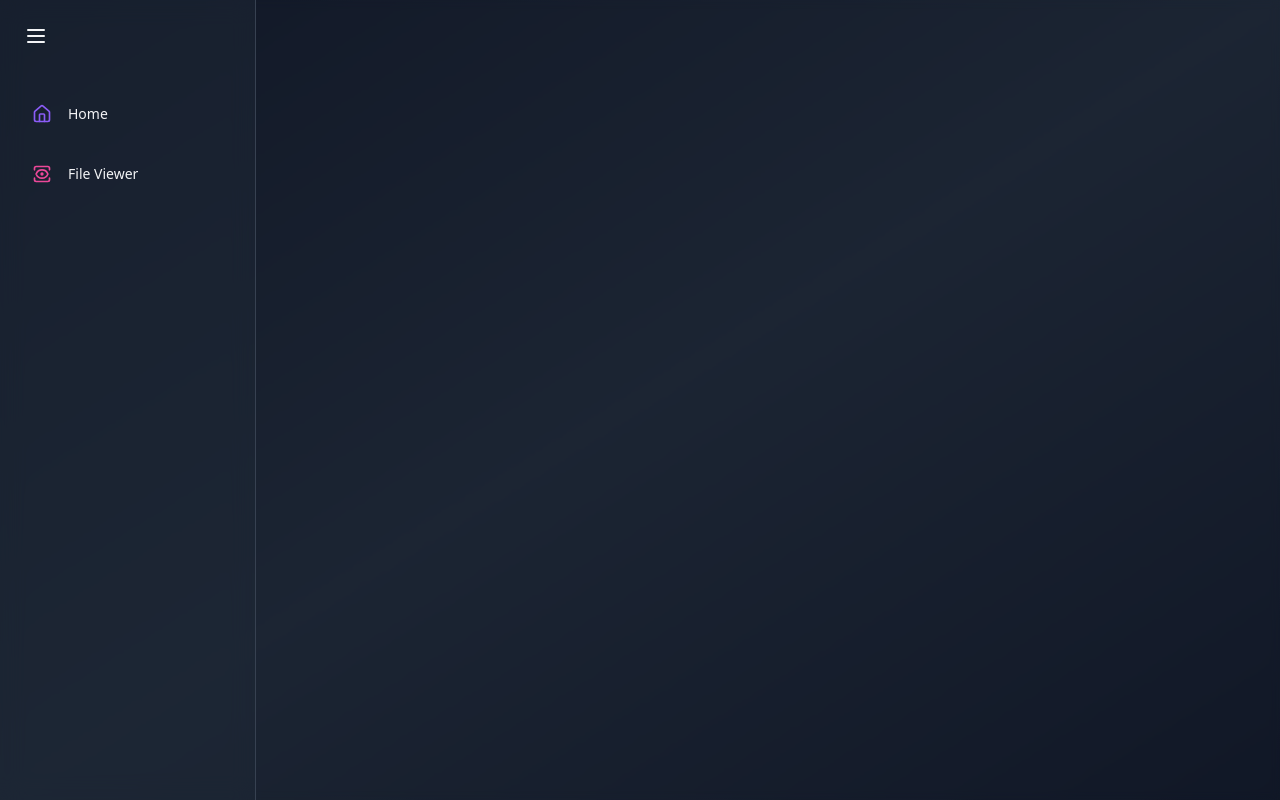
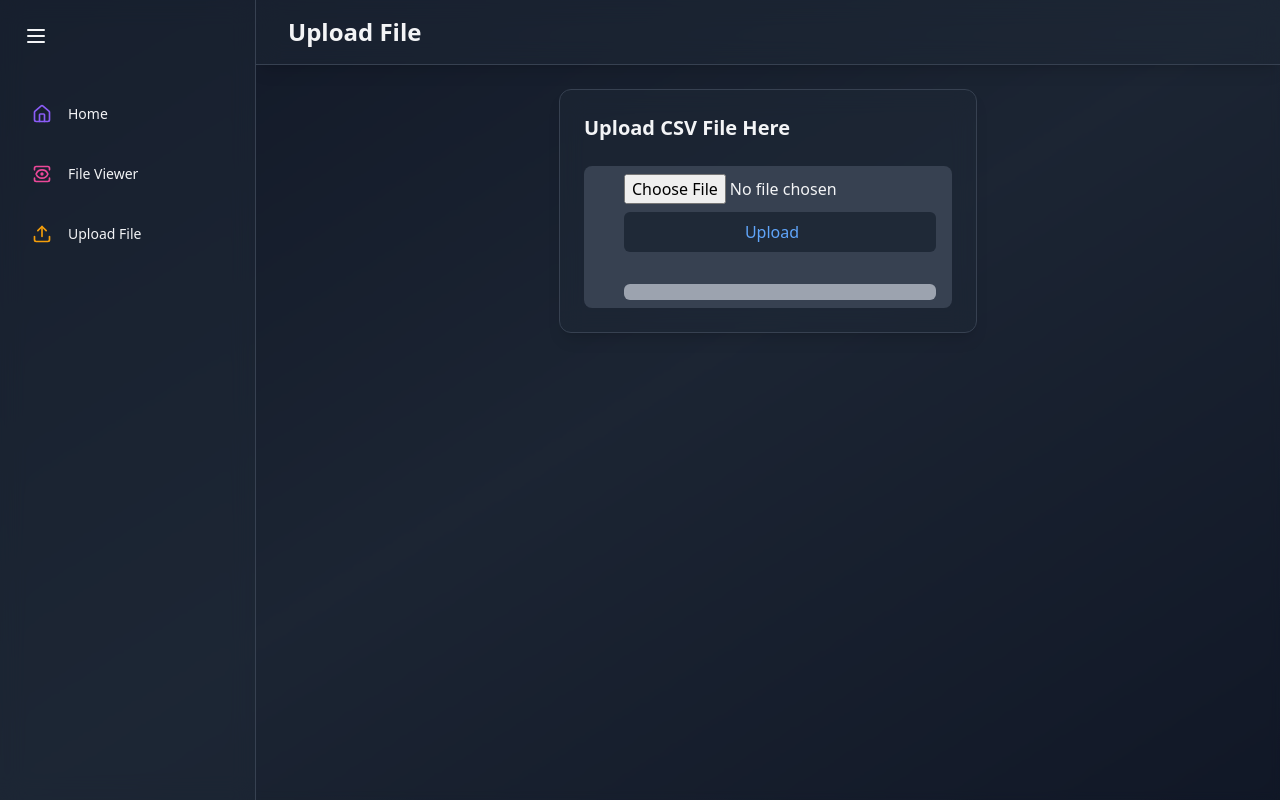
Before and after one commit to QuantNaut/CSV-Explorer, a React (Vite) app in the folder Frontend/: page /upload in a window 1280 px wide. Before the commit this address had no page. Built offline with nearby package versions, Linux system fonts and the light colour scheme.

Commit message:
Add upload component and upload file api call

```diff
--- a/Frontend/src/App.tsx
+++ b/Frontend/src/App.tsx
@@ -2,6 +2,7 @@ import { Route, Routes } from "react-router-dom"
 import Sidebar from "./components/Sidebar"
 import HomePage from "./pages/HomePage"
 import FileViewerPage from "./pages/FileViewerPage"
+import UploadPage from "./pages/UploadPage"
 
 function App() {
 
@@ -18,6 +19,7 @@ function App() {
       <Routes>
         <Route path="/" element={<HomePage />} />
         <Route path="/view" element={<FileViewerPage />} />
+        <Route path="/upload" element={<UploadPage />} />
       </Routes>
     </div>
   )
--- a/Frontend/src/components/Sidebar.tsx
+++ b/Frontend/src/components/Sidebar.tsx
@@ -1,4 +1,4 @@
-import { Home, Menu, View } from "lucide-react"
+import { Home, Menu, Upload, View } from "lucide-react"
 import { useState } from "react"
 import { AnimatePresence, motion } from "framer-motion"
 import { Link } from "react-router-dom"
@@ -6,6 +6,7 @@ import { Link } from "react-router-dom"
 const SIDEBAR_ITEMS = [
     { name: "Home", icon: Home, color: "#8B5CF6", href: "/" },
     { name: "File Viewer", icon: View, color: "#EC4899", href: "/view" },
+    { name: "Upload File", icon: Upload, color: "#F59E0B", href: "/upload" }
 ]
 
 const FrontPage = () => {
--- /dev/null
+++ b/Frontend/src/pages/UploadPage.tsx
@@ -0,0 +1,95 @@
+import { motion } from "framer-motion"
+import React, { useState } from "react"
+import axios from "axios"
+import Header from "../components/Header"
+
+const UploadPage = () => {
+    const [uploadFile, setUploadFile] = useState<File | null>(null)
+    const [progress, setProgress] = useState({started: false, percent: 0})
+    const [msg, setMsg] = useState("")
+
+    const handleOnChange = (e: React.ChangeEvent<HTMLInputElement>) => {
+        const file = e.target.files![0]
+        setUploadFile(file)
+    }
+
+    const handleUpload = () => {
+        if (!uploadFile) {
+            setMsg("No file selected")
+            return
+        }
+        // Append file to form data
+        const fd = new FormData()
+        fd.append('file', uploadFile)
+
+        // Update progress state
+        setMsg("Uploading...")
+        setProgress((prevState) => {
+            return {...prevState, started: true}
+        })
+
+        const url = "http://127.0.0.1:3000/file/upload"
+        axios.post(url, fd, {
+                onUploadProgress: (progressEvent) => {
+                    setProgress((prevState) => {
+                        return {...prevState, percent: progressEvent.progress! * 100}
+                    })
+                },
+                headers: {
+                    "Custom-Header": "value",
+                }
+            })
+            .then((res) => {
+                setMsg("Upload successful!")
+                console.log(res.data)
+            })
+            .catch((err) => console.log(err))
+    }
+
+    return (
+        <div className="flex-1 overflow-auto relative z-10">
+            <Header title="Upload File" />
+            <main className="max-w-max mx-auto py-6 px-4 lg:px-8">
+                <motion.div
+                    className="bg-gray-800 bg-opacity-50 backdrop-blur-md shadow-lg rounded-xl p-6 border border-gray-700 mb-8"
+                    initial={{ opacity: 0, y: 20 }}
+                    animate={{ opacity: 1, y: 0 }}
+                    transition={{ delay: 0.2 }}
+                >
+                    {/* Title and search input bar */}
+                    <div className="flex justify-between items-center mb-6">
+                        <h2 className="text-xl font-semibold text-gray-100">Upload CSV File Here</h2>
+                    </div>
+                    {/* Upload component */}
+                    <div className="overflow-x-auto">
+                        <div className="divide-y divide-gray-700">
+                            <div className="bg-gray-700 placeholder-gray-400 rounded-lg px-10 pr-4 py-2 text-center flex flex-col">
+                                <input
+                                    type="file"
+                                    className="rounded mb-2"
+                                    onChange={handleOnChange}
+                                />
+                                <button
+                                    className="rounded-md bg-gray-800 text-blue-400 hover:text-blue-300 pr-4 py-2 mb-2"
+                                    onClick={handleUpload}
+                                >
+                                    Upload
+                                </button>
+                                <progress
+                                    className="max-w-max text-blue-400 rounded-md mb-2"
+                                    max={100}
+                                    value={progress.percent}
+                                />
+                                <span className="max-w-full rounded-md bg-gray-400 pr-4 py-2">
+                                    {msg}
+                                </span>
+                            </div>
+                        </div>
+                    </div>
+                </motion.div>
+            </main>
+        </div>
+    )
+}
+
+export default UploadPage
```
